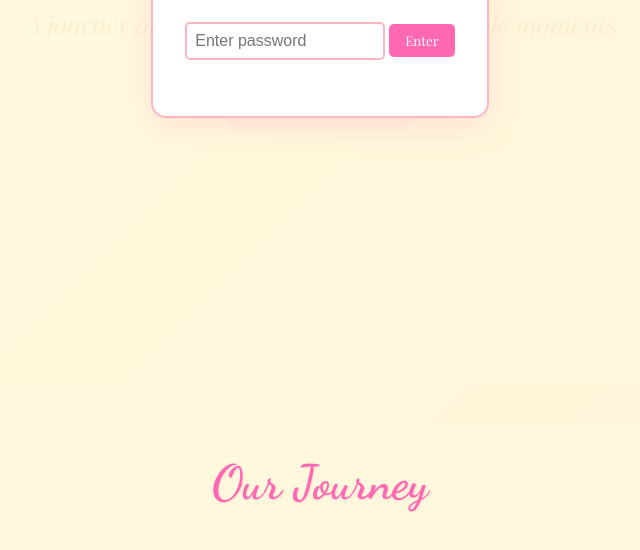
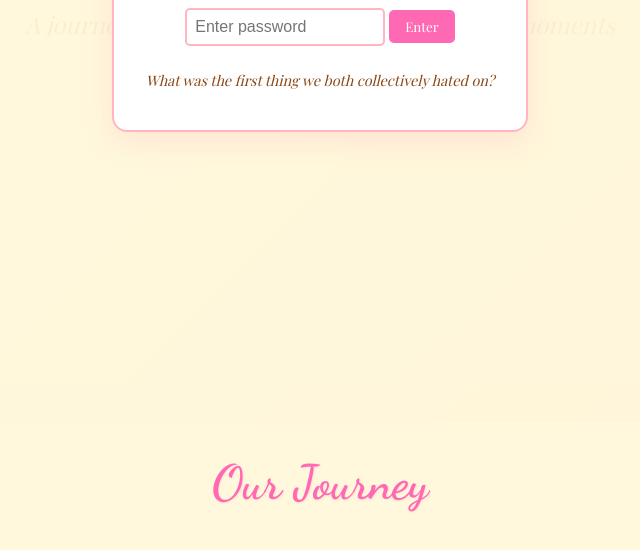
Before and after one commit to vihaankulkarni29/9-month, a plain HTML site: page index.html in a window 1280 px wide. Shown: the part 378-928 px from the top of the page, without its empty margins (320-960 px from the left). Drawn offline with nearby package versions, Linux system fonts and the light colour scheme.

Commit message:
Update password to 'Ram Mandir' and add password hint

```diff
--- a/index.html
+++ b/index.html
@@ -15,6 +15,7 @@
             <h2>Enter Password</h2>
             <input type="password" id="password-input" placeholder="Enter password">
             <button id="password-submit">Enter</button>
+            <p class="password-hint">What was the first thing we both collectively hated on?</p>
             <p id="password-error" class="error"></p>
         </div>
     </div>
--- a/script.js
+++ b/script.js
@@ -1,5 +1,5 @@
 // Password Protection
-const password = "ourlove2024"; // Change this to your desired password
+const password = "Ram Mandir"; // Change this to your desired password
 const passwordOverlay = document.getElementById('password-overlay');
 const passwordInput = document.getElementById('password-input');
 const passwordSubmit = document.getElementById('password-submit');
--- a/styles.css
+++ b/styles.css
@@ -87,6 +87,14 @@ body {
 
 #password-submit:hover {
     background: var(--soft-red);
+}
+
+.password-hint {
+    color: var(--text-dark);
+    font-size: 0.9rem;
+    margin-top: 0.5rem;
+    font-style: italic;
+    text-align: center;
 }
 
 .error {
```
